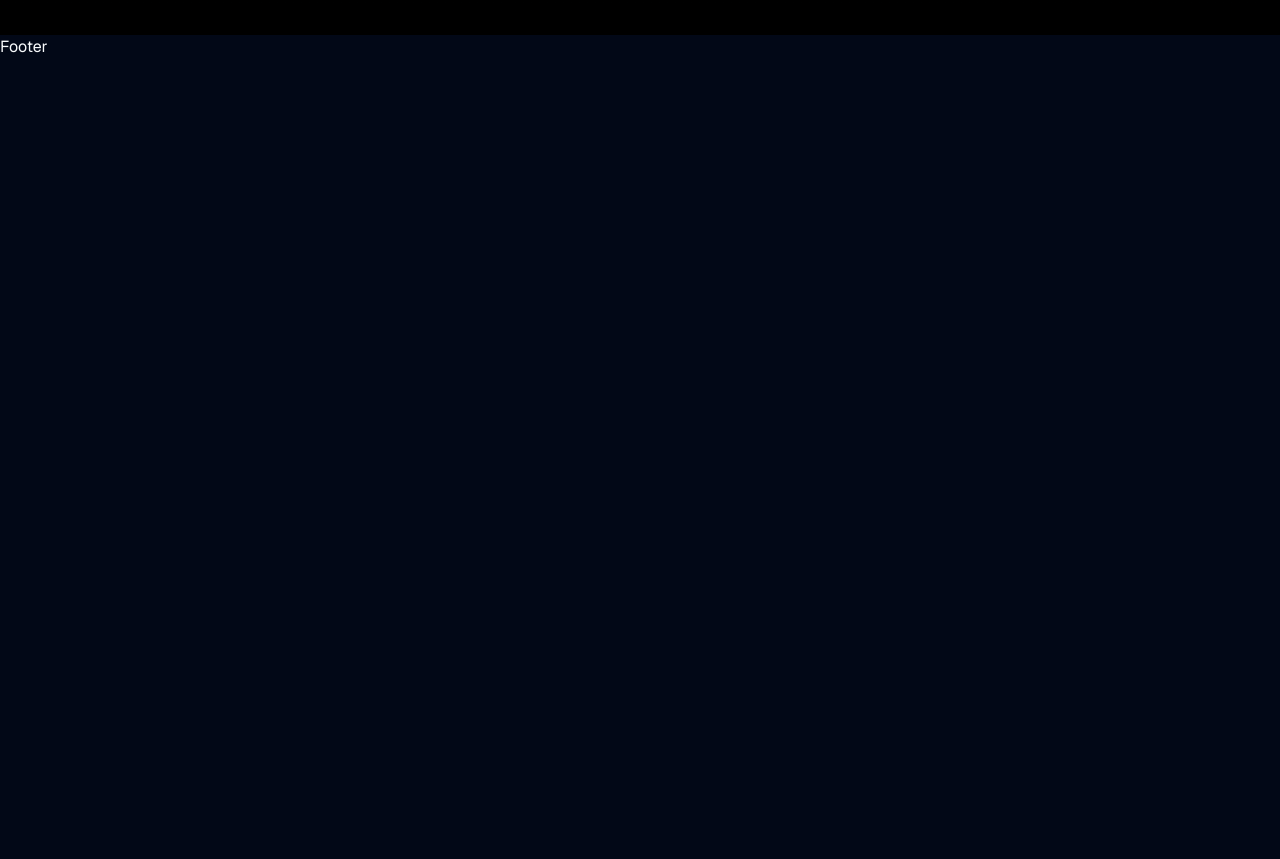
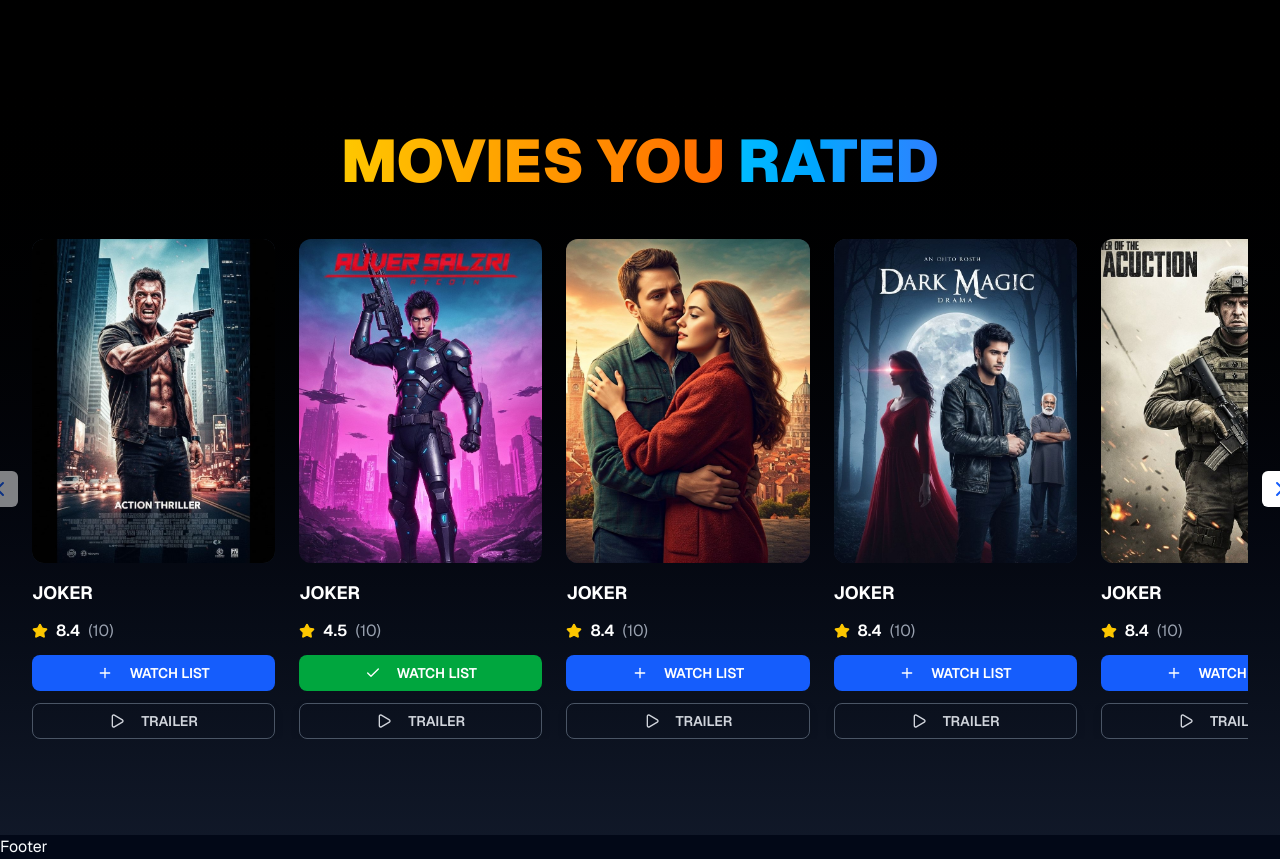
Before and after one commit to hozaifa4you/movies-world-assessment, a Next.js app in the folder frontend/: page / in a window 1280 px wide. Shown: the part 1920-2779 px from the top of the page. Before the commit the page ends 1979 px from the top, so only its background shows below. Built offline with nearby package versions, Linux system fonts and the light colour scheme.

Commit message:
Rating section

```diff
--- a/frontend/app/page.tsx
+++ b/frontend/app/page.tsx
@@ -1,4 +1,5 @@
 import { HeroSection } from '@/components/home/hero-section';
+import { RatingSection } from '@/components/home/rating-section';
 import { RecentSection } from '@/components/home/recent-section';
 import { SelectedMovieSection } from '@/components/home/selected-movie-section';
 
@@ -8,6 +9,7 @@ const HomePage = () => {
          <HeroSection />
          <RecentSection />
          <SelectedMovieSection />
+         <RatingSection />
       </main>
    );
 };
--- /dev/null
+++ b/frontend/components/home/rating-section.tsx
@@ -0,0 +1,184 @@
+'use client';
+
+import {
+   CheckIcon,
+   ChevronLeft,
+   ChevronRight,
+   PlayIcon,
+   PlusIcon,
+   StarIcon,
+} from 'lucide-react';
+import { Button } from '../ui/button';
+import { useState } from 'react';
+
+const RatingSection = () => {
+   const [ratedMoviesIndex, setRatedMoviesIndex] = useState(0);
+
+   const ratedMovies = [
+      {
+         image: '/action-thriller-movie-poster-with-urban-setting.jpg',
+         title: 'JOKER',
+         rating: 8.4,
+         inWatchlist: false,
+      },
+      {
+         image: '/sci-fi-action-movie-poster-with-futuristic-soldier.jpg',
+         title: 'JOKER',
+         rating: 4.5,
+         inWatchlist: true,
+      },
+      {
+         image: '/romantic-comedy-movie-poster-with-couple.jpg',
+         title: 'JOKER',
+         rating: 8.4,
+         inWatchlist: false,
+      },
+      {
+         image: '/supernatural-drama-movie-poster-with-mysterious-ch.jpg',
+         title: 'JOKER',
+         rating: 8.4,
+         inWatchlist: false,
+      },
+      {
+         image: '/military-action-movie-poster-with-soldier-theme.jpg',
+         title: 'JOKER',
+         rating: 8.4,
+         inWatchlist: false,
+      },
+      {
+         image: '/horror-comedy-movie-poster-with-zombie-theme.jpg',
+         title: 'JOKER',
+         rating: 7.9,
+         inWatchlist: false,
+      },
+   ];
+
+   const nextRatedMovies = () => {
+      setRatedMoviesIndex((prev) => Math.min(prev + 1, ratedMovies.length - 4));
+   };
+
+   const prevRatedMovies = () => {
+      setRatedMoviesIndex((prev) => Math.max(prev - 1, 0));
+   };
+
+   return (
+      <section className="bg-gradient-to-b from-black to-gray-900 py-16 md:py-24">
+         <div className="container mx-auto max-w-7xl px-4 sm:px-6 lg:px-8">
+            <div className="mb-12 text-center">
+               <h2 className="mb-4 text-4xl font-black tracking-tight sm:text-5xl md:text-6xl">
+                  <span className="bg-gradient-to-r from-yellow-400 to-orange-500 bg-clip-text text-transparent">
+                     MOVIES YOU
+                  </span>{' '}
+                  <span className="bg-gradient-to-r from-sky-400 to-blue-500 bg-clip-text text-transparent">
+                     RATED
+                  </span>
+               </h2>
+            </div>
+
+            <div className="relative">
+               {/* Navigation Arrows */}
+               <Button
+                  onClick={prevRatedMovies}
+                  disabled={ratedMoviesIndex === 0}
+                  variant="secondary"
+                  size="icon"
+                  className="absolute top-1/2 left-[-50px] z-10 hidden -translate-y-1/2 transform backdrop-blur-sm transition-all duration-300 hover:scale-110 hover:bg-white/20 disabled:cursor-not-allowed disabled:opacity-50 lg:flex"
+               >
+                  <ChevronLeft className="text-primary size-6" />
+               </Button>
+
+               <Button
+                  onClick={nextRatedMovies}
+                  disabled={ratedMoviesIndex >= ratedMovies.length - 4}
+                  variant="secondary"
+                  size="icon"
+                  className="absolute top-1/2 right-[-50px] z-10 hidden -translate-y-1/2 transform items-center justify-center backdrop-blur-sm transition-all duration-300 hover:scale-110 disabled:cursor-not-allowed disabled:opacity-50 lg:flex"
+               >
+                  <ChevronRight className="text-primary size-6" />
+               </Button>
+
+               {/* Movies Grid */}
+               <div className="overflow-hidden">
+                  <div
+                     className="flex gap-6 transition-transform duration-500 ease-in-out"
+                     style={{
+                        transform: `translateX(-${ratedMoviesIndex * (100 / 4)}%)`,
+                     }}
+                  >
+                     {ratedMovies.map((movie, index) => (
+                        <div
+                           key={index}
+                           className="w-full flex-shrink-0 sm:w-1/2 md:w-1/3 lg:w-1/4 xl:w-1/5"
+                        >
+                           <div className="group cursor-pointer">
+                              <div className="relative mb-4 aspect-[3/4] overflow-hidden rounded-xl bg-gray-800 transition-all duration-500 hover:scale-105 hover:shadow-2xl">
+                                 <img
+                                    src={movie.image || '/placeholder.svg'}
+                                    alt={movie.title}
+                                    className="h-full w-full object-cover transition-transform duration-700 group-hover:scale-110"
+                                 />
+
+                                 <div className="absolute inset-0 flex items-center justify-center bg-black/60 opacity-0 transition-opacity duration-300 group-hover:opacity-100">
+                                    <Button
+                                       size="sm"
+                                       className="border border-white/30 bg-white/20 backdrop-blur-sm hover:bg-white/30"
+                                    >
+                                       <PlayIcon className="mr-1 h-4 w-4" />
+                                       Play
+                                    </Button>
+                                 </div>
+                              </div>
+
+                              <div className="space-y-3">
+                                 <h3 className="text-lg font-bold text-white">
+                                    {movie.title}
+                                 </h3>
+
+                                 <div className="flex items-center gap-2">
+                                    <StarIcon className="h-4 w-4 fill-current text-yellow-400" />
+                                    <span className="font-semibold text-white">
+                                       {movie.rating}
+                                    </span>
+                                    <span className="text-gray-400">(10)</span>
+                                 </div>
+
+                                 <Button
+                                    className={`w-full ${
+                                       movie.inWatchlist
+                                          ? 'bg-green-600 hover:bg-green-700'
+                                          : 'bg-blue-600 hover:bg-blue-700'
+                                    } rounded-lg py-2 font-semibold text-white transition-all duration-300`}
+                                 >
+                                    {movie.inWatchlist ? (
+                                       <>
+                                          <CheckIcon className="mr-2 h-4 w-4" />
+                                          WATCH LIST
+                                       </>
+                                    ) : (
+                                       <>
+                                          <PlusIcon className="mr-2 h-4 w-4" />
+                                          WATCH LIST
+                                       </>
+                                    )}
+                                 </Button>
+
+                                 <Button
+                                    variant="outline"
+                                    className="w-full rounded-lg border-gray-600 bg-transparent py-2 text-gray-300 transition-all duration-300 hover:bg-gray-800 hover:text-white"
+                                 >
+                                    <PlayIcon className="mr-2 h-4 w-4" />
+                                    TRAILER
+                                 </Button>
+                              </div>
+                           </div>
+                        </div>
+                     ))}
+                  </div>
+               </div>
+            </div>
+         </div>
+      </section>
+   );
+};
+
+export { RatingSection };
```
